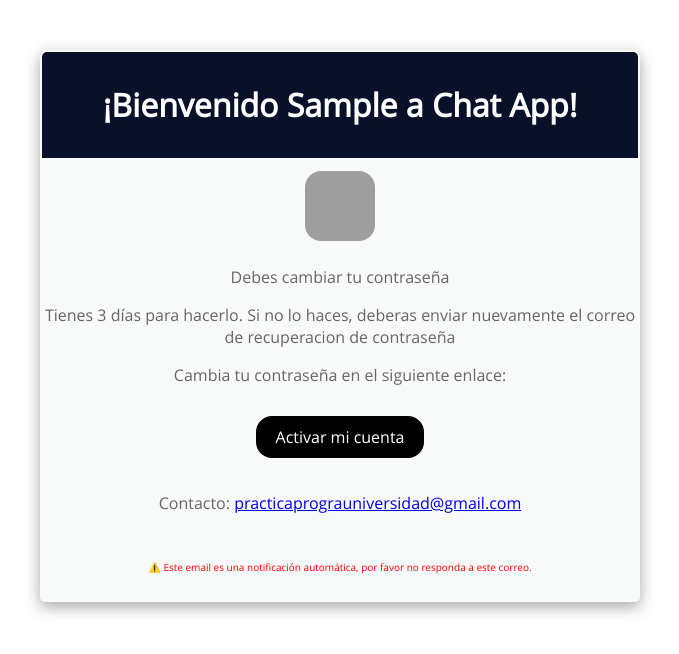
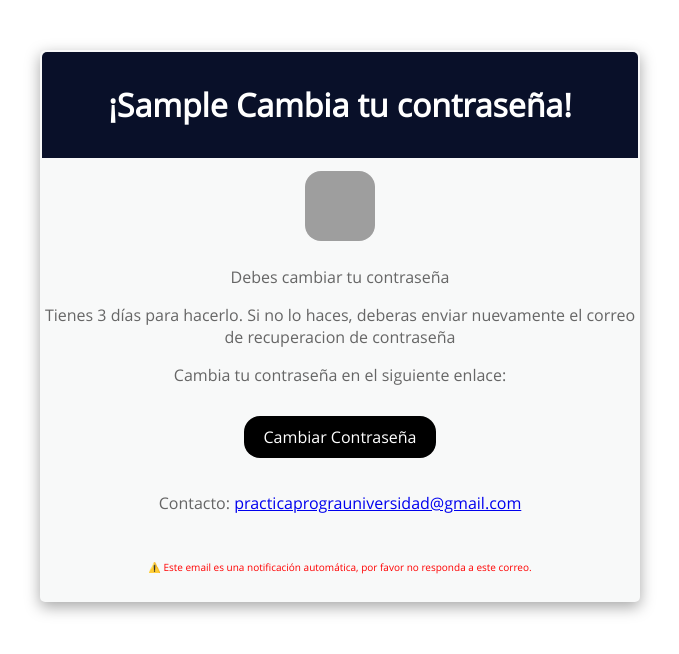
Before and after one commit to proyectos-django-liwba/chat, a Django app: template chat_api/users/templates/RecuperarPassword.html in a window 1280 px wide. Shown: the top 654 px of the page, without its empty margins (300-979 px from the left). Run offline with Django 5.2, Linux system fonts and the light colour scheme; a user stored in the database is signed in; tables that the repository leaves empty hold one stand-in row (values such as "Sample post"); the template is opened without the code that fills it: most values are stand-ins (such as "Sample title", 1, 10 or a date in 2020); grey boxes are pictures that could not be loaded.

Commit message:
cambiar mensajes

```diff
--- a/chat_api/users/api/views.py
+++ b/chat_api/users/api/views.py
@@ -369,8 +369,8 @@ class RecuperarPasswordView(APIView):
             recover_link = settings.RECOVER_PASSWORD_URL.format(token=token)
 
             # Lógica de envío de correo electrónico
-            subject = 'Verificar cuenta'
-            text_content = f'Haz clic en el siguiente enlace para verificar tu cuenta: {recover_link}'
+            subject = 'Recuperar Contraseña'
+            text_content = f'Haz clic en el siguiente enlace para cambiar tu contraseña: {recover_link}'
             html_content = render_to_string('RecuperarPassword.html', {'user': user, "recover_link": recover_link})
 
             from_email = 'practicaprograuniversidad@gmail.com'
--- a/chat_api/users/templates/RecuperarPassword.html
+++ b/chat_api/users/templates/RecuperarPassword.html
@@ -102,7 +102,7 @@
 
       <tr class="head-table">
         <td>
-          <h1 style="">¡Bienvenido {{user.first_name}} a Chat App!</h1>
+          <h1 style="">¡{{user.first_name}} Cambia tu contraseña!</h1>
 
 
         </td>
@@ -120,7 +120,7 @@
           <p style="color: #666; font-size: 16px;">Tienes 3 días para hacerlo. Si no lo haces, deberas enviar nuevamente el correo de recuperacion de contraseña</p>
           <p style="color: #666; font-size: 16px; margin-bottom: 30px;">Cambia tu contraseña en el siguiente enlace:</p>
           <!-- Enlace visible -->
-          <a href="{{ recover_link }}" style="display: inline-block; background-color: #000; color: #fff; padding: 10px 20px; text-decoration: none; border-radius: 16px; transition: background-color 0.3s;">Activar mi cuenta</a>
+          <a href="{{ recover_link }}" style="display: inline-block; background-color: #000; color: #fff; padding: 10px 20px; text-decoration: none; border-radius: 16px; transition: background-color 0.3s;">Cambiar Contraseña</a>
 
 
         </td>
```
